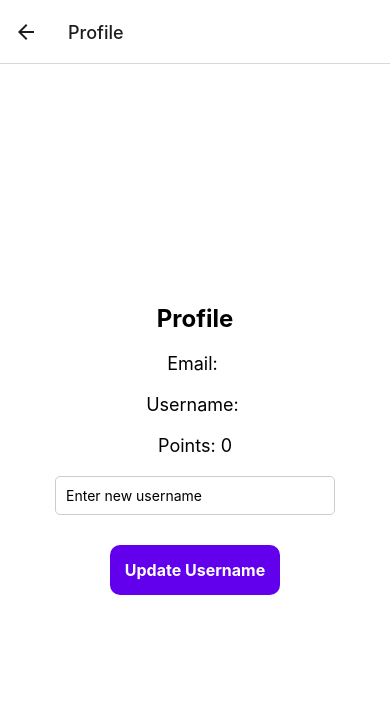
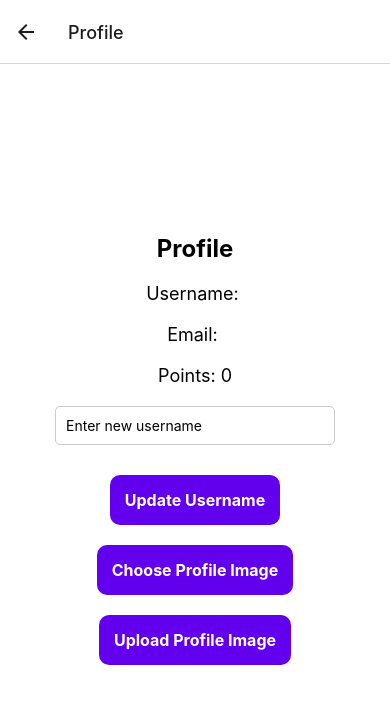
Before and after one commit to OthnielChang/GreenLobangNew, a React Native app: screen /Profile in a window 390 px wide. Shown: the top 704 px of the page. Built offline with nearby package versions, Linux system fonts and the light colour scheme.

Commit message:
Chnaged profile section, added weather API
Integrated weather API into home screen and edited profile section such that profile photo is at the top

```diff
--- a/components/HomeScreen.js
+++ b/components/HomeScreen.js
@@ -3,17 +3,20 @@ import { View, Text, TouchableOpacity, StyleSheet, Alert, ImageBackground, Modal
 import { FontAwesome } from '@expo/vector-icons';
 import { signOut, getAuth } from 'firebase/auth';
 import { doc, getDoc } from 'firebase/firestore';
+import axios from 'axios';
 import { db } from '../firebaseConfig';
 import Sidebar from './Sidebar'; // Import your custom Sidebar component
 
 const HomeScreen = ({ navigation }) => {
   const [sidebarVisible, setSidebarVisible] = useState(false);
   const [username, setUsername] = useState('');
+  const [weather, setWeather] = useState(null);
   const auth = getAuth();
   const user = auth.currentUser;
 
   useEffect(() => {
     fetchUsername();
+    fetchWeather();
   }, []);
 
   const fetchUsername = async () => {
@@ -26,6 +29,17 @@ const HomeScreen = ({ navigation }) => {
       }
     } catch (error) {
       console.log('Error fetching username:', error);
+    }
+  };
+
+  const fetchWeather = async () => {
+    try {
+      const response = await axios.get(
+        `https://api.openweathermap.org/data/2.5/weather?q=Singapore&appid=7e1a56036c30a90af179522236eacfc4&units=metric`
+      );
+      setWeather(response.data);
+    } catch (error) {
+      console.log('Error fetching weather data:', error);
     }
   };
 
@@ -53,6 +67,16 @@ const HomeScreen = ({ navigation }) => {
           </TouchableOpacity>
           <Text style={styles.headerTitle}>Welcome Back {username} !</Text>
         </View>
+
+        {weather && (
+          <View style={styles.weatherContainer}>
+            <View style={styles.weatherWidget}>
+              <Text style={styles.weatherLocation}>{weather.name}, {weather.sys.country}</Text>
+              <Text style={styles.weatherTemp}>{Math.round(weather.main.temp)}°C</Text>
+              <Text style={styles.weatherDescription}>{weather.weather[0].description}</Text>
+            </View>
+          </View>
+        )}
 
         <Modal
           animationType="slide"
@@ -136,6 +160,34 @@ const styles = StyleSheet.create({
     fontSize: 20,
     fontWeight: 'bold',
   },
+  weatherContainer: {
+    alignItems: 'center',
+    marginVertical: 20,
+  },
+  weatherWidget: {
+    backgroundColor: '#FAC898',
+    padding: 20,
+    borderRadius: 10,
+    alignItems: 'center',
+    shadowColor: '#000',
+    shadowOffset: { width: 0, height: 2 },
+    shadowOpacity: 0.8,
+    shadowRadius: 2,
+  },
+  weatherLocation: {
+    fontSize: 18,
+    fontWeight: 'bold',
+    color: '#333',
+  },
+  weatherTemp: {
+    fontSize: 48,
+    fontWeight: 'bold',
+    color: '#333',
+  },
+  weatherDescription: {
+    fontSize: 18,
+    color: '#333',
+  },
   buttonsContainer: {
     flex: 1,
     justifyContent: 'center',
@@ -152,7 +204,7 @@ const styles = StyleSheet.create({
     flexDirection: 'column',
     alignItems: 'center',
     backgroundColor: '#FAC898',
-    padding: 15,
+    padding: 15, //button size
     borderRadius: 10,
     marginHorizontal: 10,
     width: '45%',
@@ -160,8 +212,7 @@ const styles = StyleSheet.create({
     shadowColor: '#000',
     shadowOffset: { width: 0, height: 2 },
     shadowOpacity: 0.8,
-    shadowRadius: 2,
-    elevation: 5,
+    shadowRadius: 2
   },
   buttonImage: {
     width: 50,
--- a/components/Profile.js
+++ b/components/Profile.js
@@ -1,8 +1,10 @@
 import React, { useState, useEffect } from 'react';
-import { View, Text, TextInput, TouchableOpacity, StyleSheet, Alert } from 'react-native';
+import { View, Text, TextInput, TouchableOpacity, StyleSheet, Alert, Image, Platform } from 'react-native';
 import { getAuth } from 'firebase/auth';
-import { db } from '../firebaseConfig';
+import { db, storage } from '../firebaseConfig';
 import { doc, setDoc, getDoc } from 'firebase/firestore';
+import { getDownloadURL, ref, uploadBytesResumable } from 'firebase/storage';
+import * as ImagePicker from 'expo-image-picker';
 
 const Profile = () => {
   const auth = getAuth();
@@ -12,6 +14,8 @@ const Profile = () => {
   const [username, setUsername] = useState('');
   const [newUsername, setNewUsername] = useState('');
   const [points, setPoints] = useState(0);
+  const [profileImage, setProfileImage] = useState(null);
+  const [imageUri, setImageUri] = useState('');
 
   useEffect(() => {
     fetchUserData();
@@ -26,6 +30,7 @@ const Profile = () => {
         const userData = docSnap.data();
         setUsername(userData.username || '');
         setPoints(userData.points || 0);
+        setProfileImage(userData.profileImage || null);
       }
     } catch (error) {
       console.log('Error fetching user data:', error);
@@ -44,11 +49,89 @@ const Profile = () => {
     }
   };
 
+  const requestGalleryPermission = async () => {
+    if (Platform.OS !== 'web') {
+      const { status } = await ImagePicker.requestMediaLibraryPermissionsAsync();
+      if (status !== 'granted') {
+        Alert.alert('Sorry, we need gallery permissions to make this work!');
+      }
+    }
+  };
+
+  const handleChoosePhoto = async () => {
+    await requestGalleryPermission();
+    let result = await ImagePicker.launchImageLibraryAsync({
+      mediaTypes: ImagePicker.MediaTypeOptions.Images,
+      allowsEditing: true,
+      aspect: [4, 3],
+      quality: 1,
+    });
+
+    if (!result.canceled) {
+      setImageUri(result.assets[0].uri);
+    }
+  };
+
+  const uploadImage = async (uri) => {
+    if (!uri) return null;
+    try {
+      console.log('Fetching image from URI:', uri);
+      const response = await fetch(uri);
+      const blob = await response.blob();
+      console.log('Image fetched and converted to blob.');
+
+      const storageRef = ref(storage, `profileImages/${user.uid}/${Date.now()}`);
+      const uploadTask = uploadBytesResumable(storageRef, blob);
+
+      return new Promise((resolve, reject) => {
+        uploadTask.on(
+          'state_changed',
+          (snapshot) => {
+            console.log('Upload in progress...', snapshot.bytesTransferred, '/', snapshot.totalBytes);
+          },
+          (error) => {
+            console.error('Upload failed:', error);
+            reject(error);
+          },
+          async () => {
+            try {
+              const downloadURL = await getDownloadURL(uploadTask.snapshot.ref);
+              console.log('Image uploaded successfully. Download URL:', downloadURL);
+              resolve(downloadURL);
+            } catch (error) {
+              console.error('Error getting download URL:', error);
+              reject(error);
+            }
+          },
+        );
+      });
+    } catch (error) {
+      console.error('Error during image fetch or upload:', error);
+      throw error;
+    }
+  };
+
+  const handleUploadPhoto = async () => {
+    try {
+      const imageUrl = await uploadImage(imageUri);
+      const docRef = doc(db, 'users', user.uid);
+      await setDoc(docRef, { profileImage: imageUrl }, { merge: true });
+      setProfileImage(imageUrl);
+      Alert.alert('Success', 'Profile image updated successfully!');
+    } catch (error) {
+      console.log('Error uploading image:', error);
+      Alert.alert('Error', 'Failed to upload image.');
+    }
+  };
+
   return (
     <View style={styles.container}>
+      {profileImage && (
+        <Image source={{ uri: profileImage }} style={styles.profileImage} />
+      )}
       <Text style={styles.title}>Profile</Text>
+      <Text style={styles.usernameText}>Username: {username}</Text>
       <Text style={styles.emailText}>Email: {email}</Text>
-      <Text style={styles.usernameText}>Username: {username}</Text>
       <Text style={styles.pointsText}>Points: {points}</Text>
       <TextInput
         style={styles.input}
@@ -58,6 +141,18 @@ const Profile = () => {
       />
       <TouchableOpacity style={styles.button} onPress={updateUsername}>
         <Text style={styles.buttonText}>Update Username</Text>
+      </TouchableOpacity>
+      <TouchableOpacity style={styles.button} onPress={handleChoosePhoto}>
+        <Text style={styles.buttonText}>Choose Profile Image</Text>
+      </TouchableOpacity>
+      {imageUri && (
+        <Image
+          source={{ uri: imageUri }}
+          style={styles.previewImage}
+        />
+      )}
+      <TouchableOpacity style={styles.button} onPress={handleUploadPhoto}>
+        <Text style={styles.buttonText}>Upload Profile Image</Text>
       </TouchableOpacity>
     </View>
   );
@@ -110,6 +205,18 @@ const styles = StyleSheet.create({
     fontSize: 16,
     fontWeight: 'bold',
   },
+  profileImage: {
+    width: 100,
+    height: 100,
+    borderRadius: 70,
+    marginBottom: 20,
+  },
+  previewImage: {
+    width: 100,
+    height: 100,
+    borderRadius: 50,
+    marginBottom: 20,
+  },
 });
 
 export default Profile;
```
